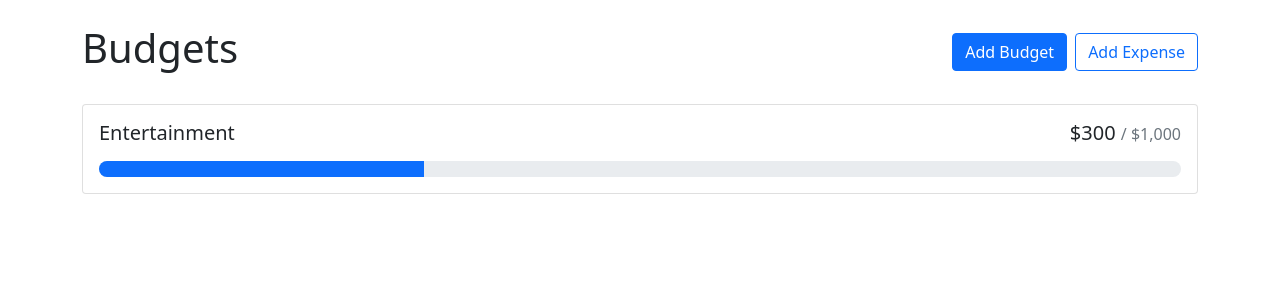
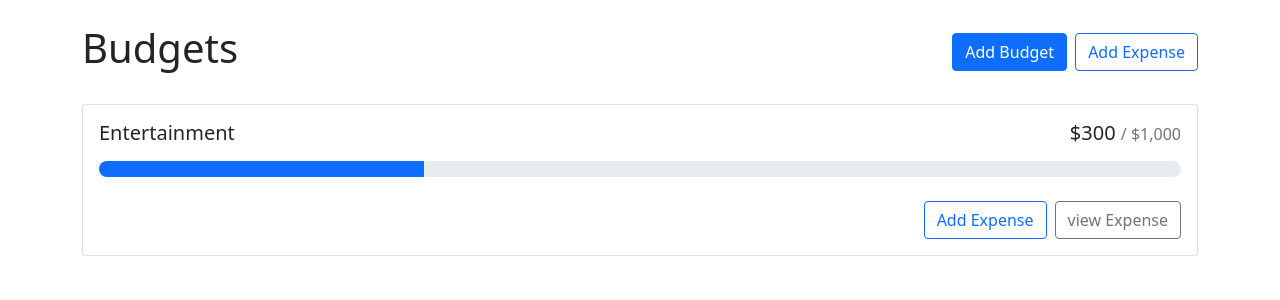
Before and after one commit to novaardiansyah/budget-management-app, a JavaScript app: page / in a window 1280 px wide. Shown: the top 300 px of the page. Built offline with nearby package versions, Linux system fonts and the light colour scheme; the HTML template or start-up script is replaced by a standard one.

Commit message:
setting background color

```diff
--- a/src/App.js
+++ b/src/App.js
@@ -18,7 +18,7 @@
           alignItems: 'flex-start',
         }}
       >
-        <BudgetCard name="Entertainment" amount="300" max="1000" />
+        <BudgetCard name="Entertainment" amount={300} max={1000} />
       </div>
     </Container>
   )
--- a/src/components/BudgetCard.js
+++ b/src/components/BudgetCard.js
@@ -1,7 +1,14 @@
-import { Card, ProgressBar } from 'react-bootstrap'
+import { Card, ProgressBar, Stack, Button } from 'react-bootstrap'
 import { currencyFormatter } from '../utils'
 
-export default function BudgetCard({ name, amount, max }) {
+export default function BudgetCard({ name, amount, max, gray }) {
+  const classNames = []
+
+  if (amount > max) {
+    classNames.push("bg-danger", "bg-opacity-10")
+  } else if (gray) {
+    classNames.push("bg-light")
+  }
 
   function getProgressBarVariant(amount, max) {
     const ratio = amount / max
@@ -11,7 +18,7 @@
   }
 
   return (
-    <Card>
+    <Card className={ classNames.join(" ")}>
       <Card.Body>
         <Card.Title className="d-flex justify-content-between align-items-baseline fw-normal mb-3">
           <div className="me-2">{ name }</div>
@@ -19,6 +26,11 @@
         </Card.Title>
 
         <ProgressBar className="rounded-pill" variant={ getProgressBarVariant(amount, max)} min={0} max={max} now={amount} />
+
+        <Stack direction="horizontal" gap="2" className="mt-4">
+          <Button variant="outline-primary" className="ms-auto">Add Expense</Button>
+          <Button variant="outline-secondary">view Expense</Button>
+        </Stack>
       </Card.Body>
     </Card>
   )
```
